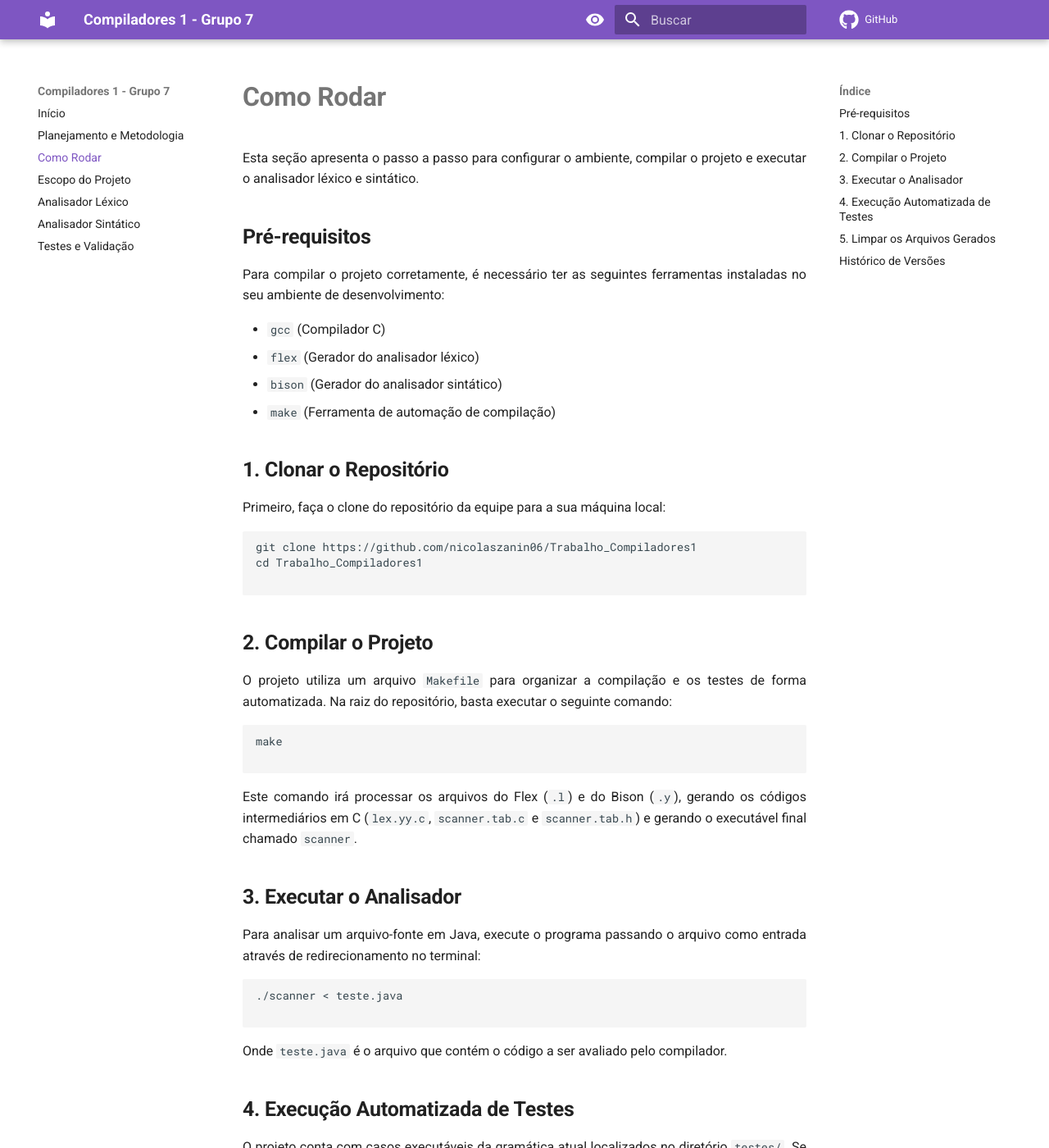
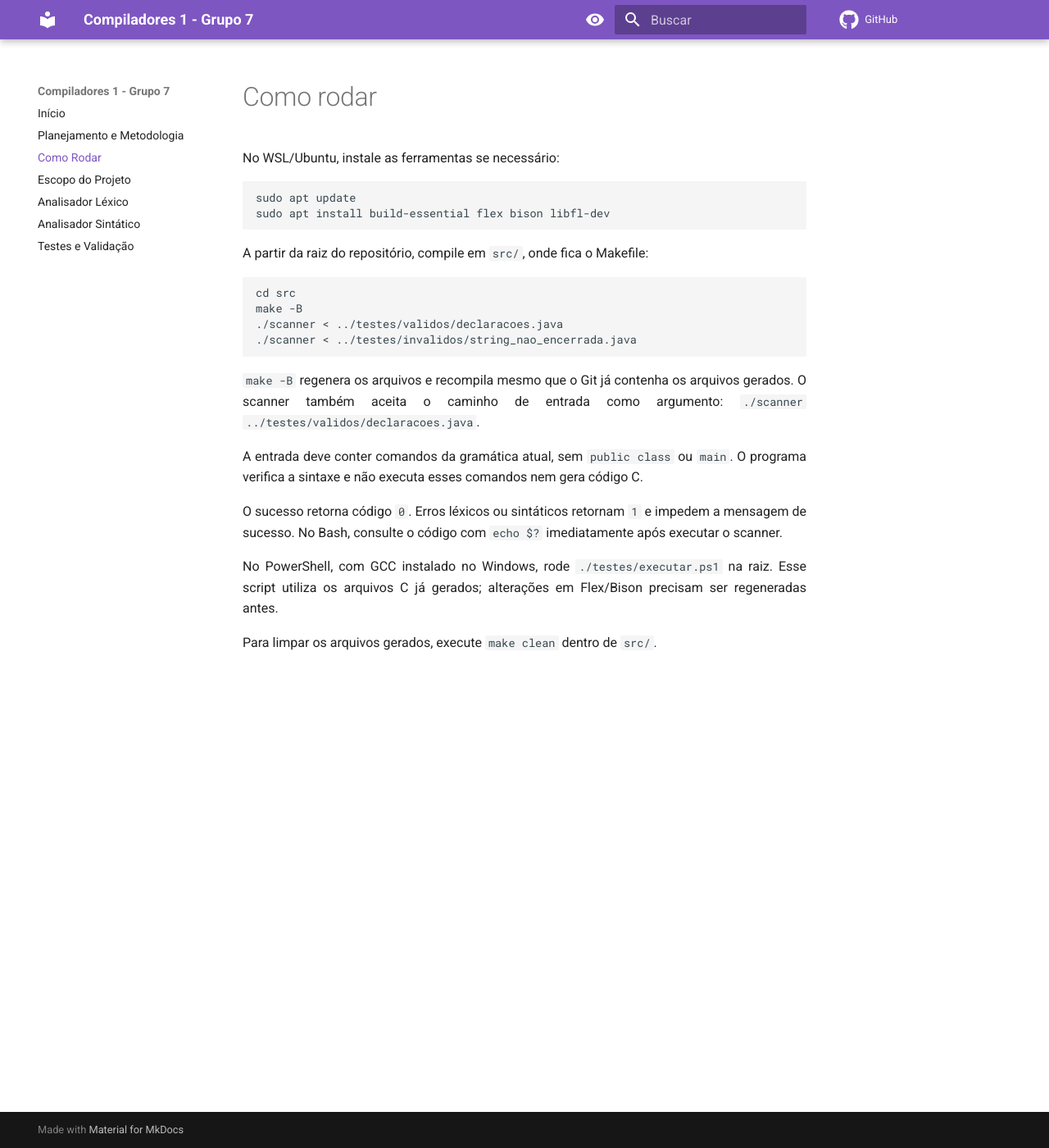
Before and after one commit to nicolaszanin06/Trabalho_Compiladores1, an MkDocs documentation site: the page built from docs/como-rodar.md, in a window 1280 px wide and 1400 px high. Shown: the whole window at 82% size. Built offline with MkDocs 1.6.1 and Material for MkDocs 9.7.7, drawn with Linux system fonts in a browser that asks for light colours; comment, search, counter and statistics services are not loaded; some of the changed text lies outside the part shown.

Commit message:
Corrige erros lexicos e atualiza documentacao do escopo atual

````diff
--- a/docs/como-rodar.md
+++ b/docs/como-rodar.md
@@ -1,77 +1,27 @@
-# **Como Rodar**
+# Como rodar
 
-Esta seção apresenta o passo a passo para configurar o ambiente, compilar o projeto e executar o analisador léxico e sintático.
-
-## **Pré-requisitos**
-
-Para compilar o projeto corretamente, é necessário ter as seguintes ferramentas instaladas no seu ambiente de desenvolvimento:
-
-* `gcc` (Compilador C)
-* `flex` (Gerador do analisador léxico)
-* `bison` (Gerador do analisador sintático)
-* `make` (Ferramenta de automação de compilação)
-
-## **1. Clonar o Repositório**
-
-Primeiro, faça o clone do repositório da equipe para a sua máquina local:
+No WSL/Ubuntu, instale as ferramentas se necessário:
 
 ```bash
-git clone https://github.com/nicolaszanin06/Trabalho_Compiladores1
-cd Trabalho_Compiladores1
-
+sudo apt update
+sudo apt install build-essential flex bison libfl-dev
 ```
 
-## **2. Compilar o Projeto**
-
-O projeto utiliza um arquivo `Makefile` para organizar a compilação e os testes de forma automatizada. Na raiz do repositório, basta executar o seguinte comando:
+A partir da raiz do repositório, compile em `src/`, onde fica o Makefile:
 
 ```bash
-make
-
+cd src
+make -B
+./scanner < ../testes/validos/declaracoes.java
+./scanner < ../testes/invalidos/string_nao_encerrada.java
 ```
 
-Este comando irá processar os arquivos do Flex (`.l`) e do Bison (`.y`), gerando os códigos intermediários em C (`lex.yy.c`, `scanner.tab.c` e `scanner.tab.h`) e gerando o executável final chamado `scanner`.
+`make -B` regenera os arquivos e recompila mesmo que o Git já contenha os arquivos gerados. O scanner também aceita o caminho de entrada como argumento: `./scanner ../testes/validos/declaracoes.java`.
 
-## **3. Executar o Analisador**
+A entrada deve conter comandos da gramática atual, sem `public class` ou `main`. O programa verifica a sintaxe e não executa esses comandos nem gera código C.
 
-Para analisar um arquivo-fonte em Java, execute o programa passando o arquivo como entrada através de redirecionamento no terminal:
+O sucesso retorna código `0`. Erros léxicos ou sintáticos retornam `1` e impedem a mensagem de sucesso. No Bash, consulte o código com `echo $?` imediatamente após executar o scanner.
 
-```bash
-./scanner < teste.java
+No PowerShell, com GCC instalado no Windows, rode `./testes/executar.ps1` na raiz. Esse script utiliza os arquivos C já gerados; alterações em Flex/Bison precisam ser regeneradas antes.
 
-```
-
-Onde `teste.java` é o arquivo que contém o código a ser avaliado pelo compilador.
-
-## **4. Execução Automatizada de Testes**
-
-O projeto conta com casos executáveis da gramática atual localizados no diretório `testes/`. Se você estiver em um ambiente Windows com **PowerShell**, pode rodar a bateria de testes de forma automatizada executando o script fornecido na raiz do projeto:
-
-```powershell
-.\testes\executar.ps1
-
-```
-
-## **5. Limpar os Arquivos Gerados**
-
-Se precisar limpar o seu diretório de trabalho, removendo os arquivos intermediários e binários gerados durante o processo de compilação, utilize o comando:
-
-```bash
-make clean
-
-```
-
-Este comando assegura que os seguintes arquivos sejam deletados:
-
-* `lex.yy.c`
-* `scanner.tab.c`
-* `scanner.tab.h`
-* `scanner`
-
----
-
-## **Histórico de Versões**
-
-| VERSÃO | DESCRIÇÃO | DATA | AUTOR |
-| --- | --- | --- | --- |
-| 1.0 | Criação do guia de execução | 24/09/2026 | [Henrique](https://github.com/henryqma) |
+Para limpar os arquivos gerados, execute `make clean` dentro de `src/`.
````
Also changed, not shown: README.md (+50 -234 lines), docs/analisador-lexico.md (+7 -74 lines), docs/analisador-sintatico.md (+12 -76 lines), docs/escopo.md (+1 -1 lines), docs/testes.md (+3 -2 lines), testes/README.md (+2 -2 lines), 10 other files.
